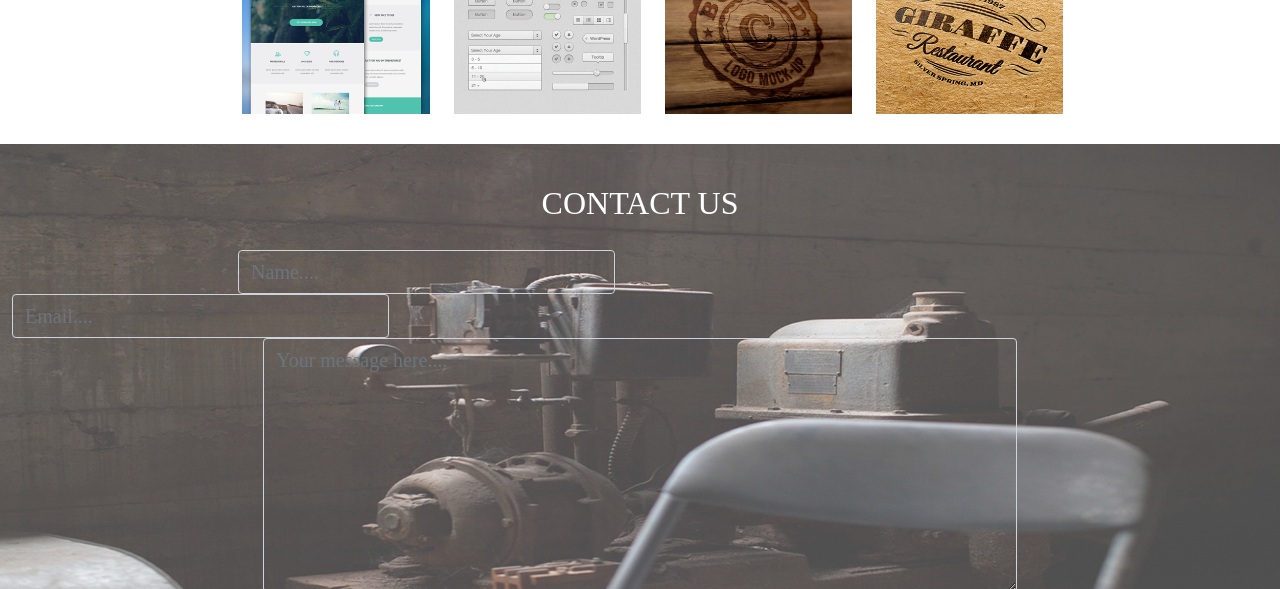
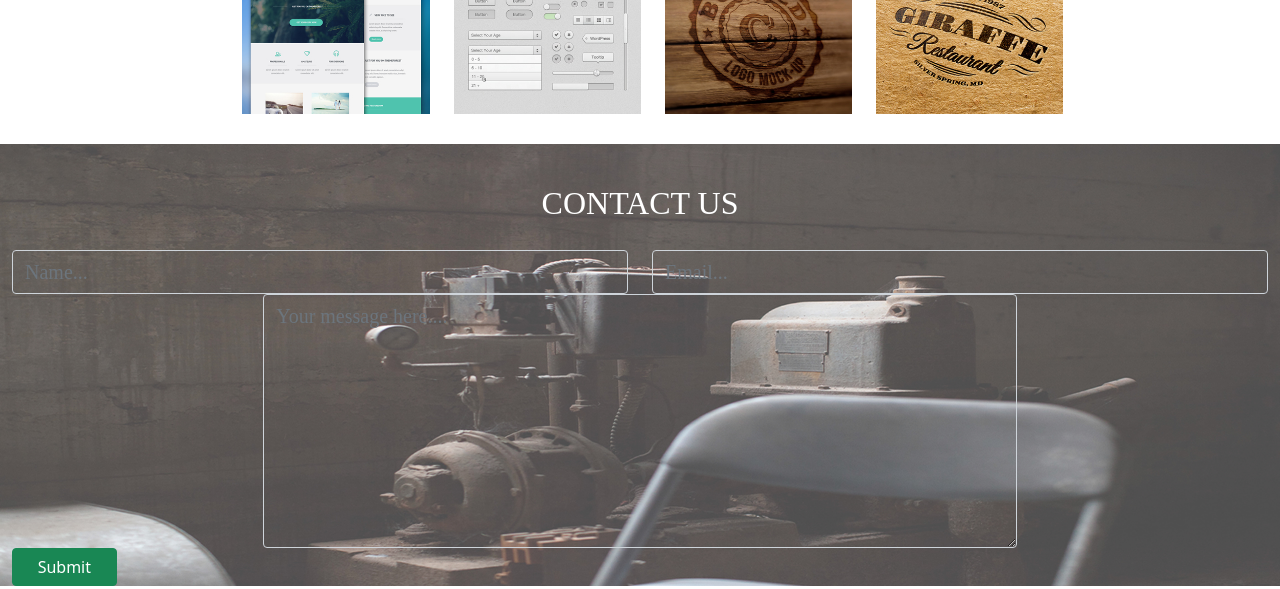
Before and after one commit to juma-moringa/Dellani-studio, a plain HTML site: page index.html in a window 1280 px wide. Shown: the part 1506-2095 px from the top of the page. Drawn offline with Linux system fonts and the light colour scheme.

Commit message:
modified contact us

```diff
--- a/css/styles.css
+++ b/css/styles.css
@@ -123,7 +123,7 @@ input[type="email"] {
   color: white;
   font-size: 20px;
   font-family: serif;
-  background: transparent;
+  background-color: transparent;
 }
 
 input[type="text"] {
@@ -132,6 +132,14 @@ input[type="text"] {
   font-family: serif;
   background: transparent;
 }
+/* form{
+  width: 50%;
+} */
+.form-control::placeholder {
+  color: white;
+  opacity: 1;
+}
+
 #comment{
   margin-left: 20%;
   width: 60%;
--- a/index.html
+++ b/index.html
@@ -125,13 +125,15 @@
         <h2>CONTACT US</h2>
 
         <form id="form" action="https://us1.admin.mailchimp.com/account/connected-sites/app-selection/" method="POST">
-            <input type="hidden" name="u" value="">
-            <input type="hidden" name="id" value="">
-            <div class="form-group form-inline">
-                <input type="text" class="form-control" placeholder="Name...." name="forminput1" id="forminput1" size="25"
-                    value="">
-                <input type="email" class="form-control" placeholder="Email...." autocapitalize="off" autocorrect="off"
-                    name="forminput2" id="forminput2" size="25" value="">
+            <div class="row">
+                <div class="col">
+                    <input type="text" class="form-control" id="name" placeholder="Name..." name="forminput1"
+                        id="forminput1"  value="">
+                </div>
+                <div class="col">
+                    <input type="email" id="email" class="form-control" placeholder="Email..." autocapitalize="off"
+                        autocorrect="off" name="forminput2" id="forminput2" value="">
+                </div>
             </div>
             <div class="form-group">
                 <textarea class="form-control" rows="8" id="comment" placeholder="Your message here...."></textarea>
@@ -152,7 +154,7 @@
         <img src="assets/social_icons/you_tube.png" alt="you_tube">
         <p>DELANI STUDIO</p>
         <p> 2021 </p>
-      </footer>
+    </footer>
 </body>
 
 </html>
```
